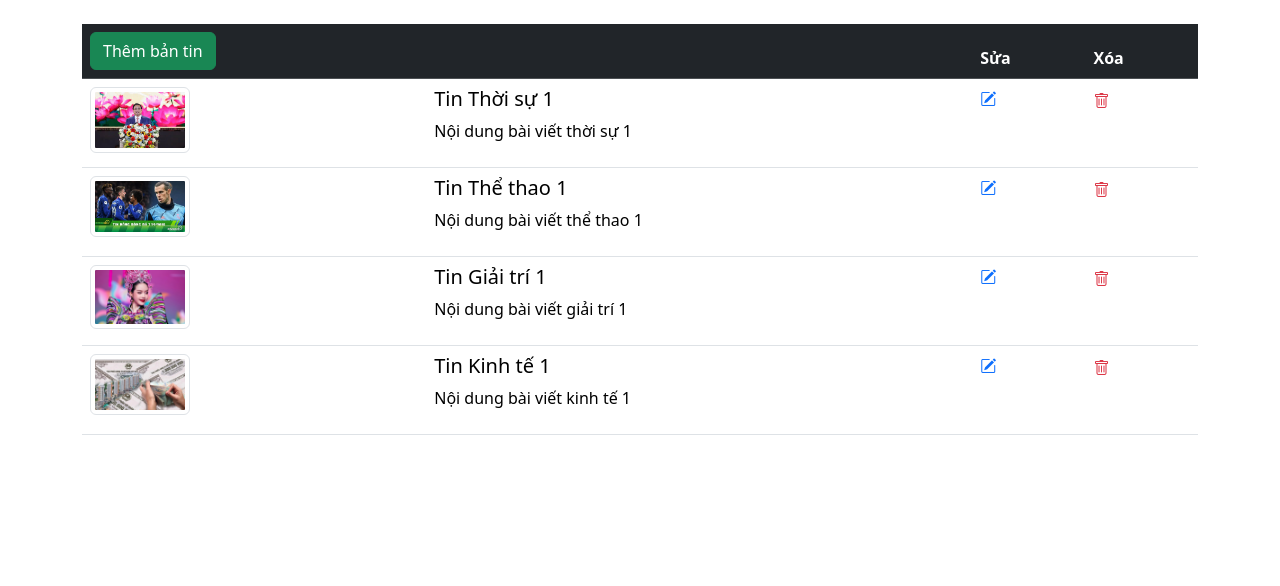
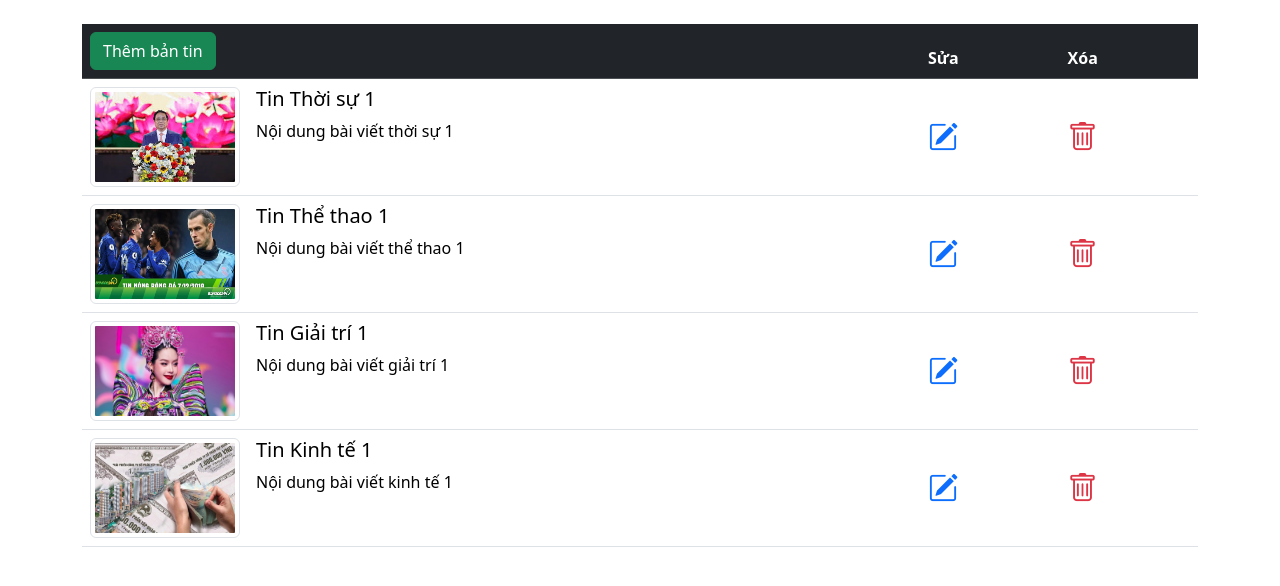
Before and after one commit to huynq2004/GroupProject_News_Cong-Nghe-Web-2024, a PHP site: page /GroupProject_News_Cong-Nghe-Web-2024/public/index.php in a window 1280 px wide. Shown: the top 586 px of the page. Run offline with PHP 8.4, Linux system fonts and the light colour scheme; data comes from the database, SQL or seed files in the repository.

Commit message:
Sửa giao diện: kích thước ảnh thumbnails, icons

```diff
--- a/app/views/admin/dashboard.php
+++ b/app/views/admin/dashboard.php
@@ -27,21 +27,21 @@
                 foreach ($newsList as $news) {
                 ?>
                     <tr>
-                        <td scope="row">
-                            <img src="<?= DOMAIN.'public/images/'.$news->getImage()?>" class="img-thumbnail" alt="Ảnh thumbnail tin tức" style="width: 100px; height: auto;">
+                        <td scope="row" style="width: 166px">
+                            <img src="<?= DOMAIN.'public/images/'.$news->getImage()?>" class="img-thumbnail" alt="Ảnh thumbnail tin tức" style="width: 150px; height: 100px;">
                         </td>
                         <td>
                             <h5><?= $news->getTitle() ?></h5>
                             <p><?= $news->getContent() ?></p>
                         </td>
-                        <td>
-                            <a href="<?= DOMAIN.'app/views/admin/news/edit.php?id='.$news->getId()?>"><i class="bi-pencil-square"></i></a>
+                        <td style="vertical-align: middle;">
+                            <a href="<?= DOMAIN.'app/views/admin/news/edit.php?id='.$news->getId()?>"><i class="bi-pencil-square" style="font-size: 30px;"></i></a>
                         </td>
-                        <td>
+                        <td style="vertical-align: middle;">
                             <form action="<?= DOMAIN.'app/views/admin/news/delete.php' ?>" method="POST" onsubmit="return confirm('Bạn có chắc chắn muốn xóa tin này?')">
                                 <input type="hidden" name="id" value="<?= $news->getId() ?>">
                                 <button type="submit" class="btn btn-link p-0 m-0 text-danger" style="border: none; background: none;">
-                                    <i class="bi bi-trash"></i>
+                                    <i class="bi bi-trash" style="font-size: 30px;"></i>
                                 </button>
                             </form>
                         </td>
@@ -49,8 +49,6 @@
                 <?php
                 }
                 ?>
-
-
             </tbody>
         </table>
     </div>
```
